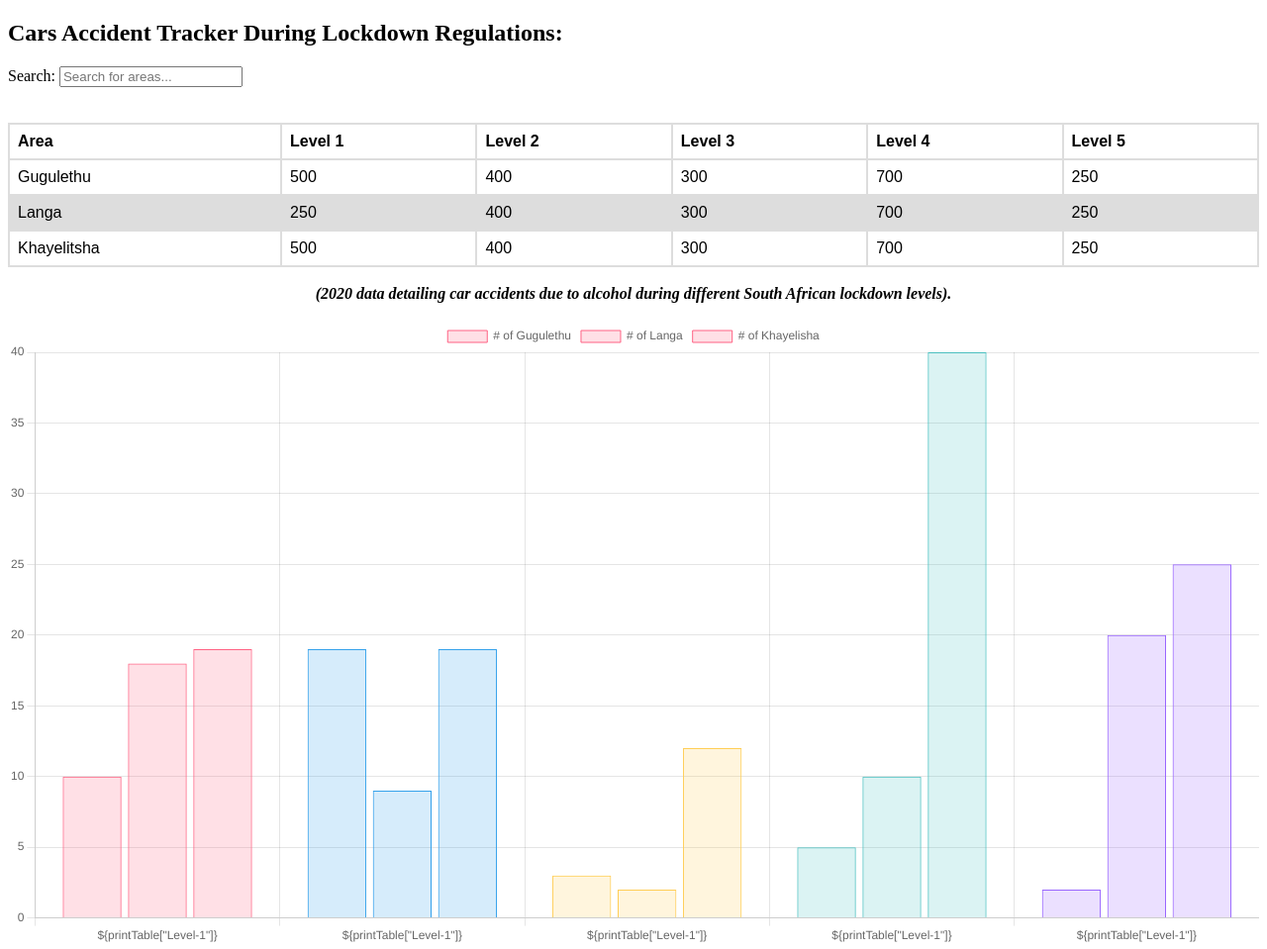
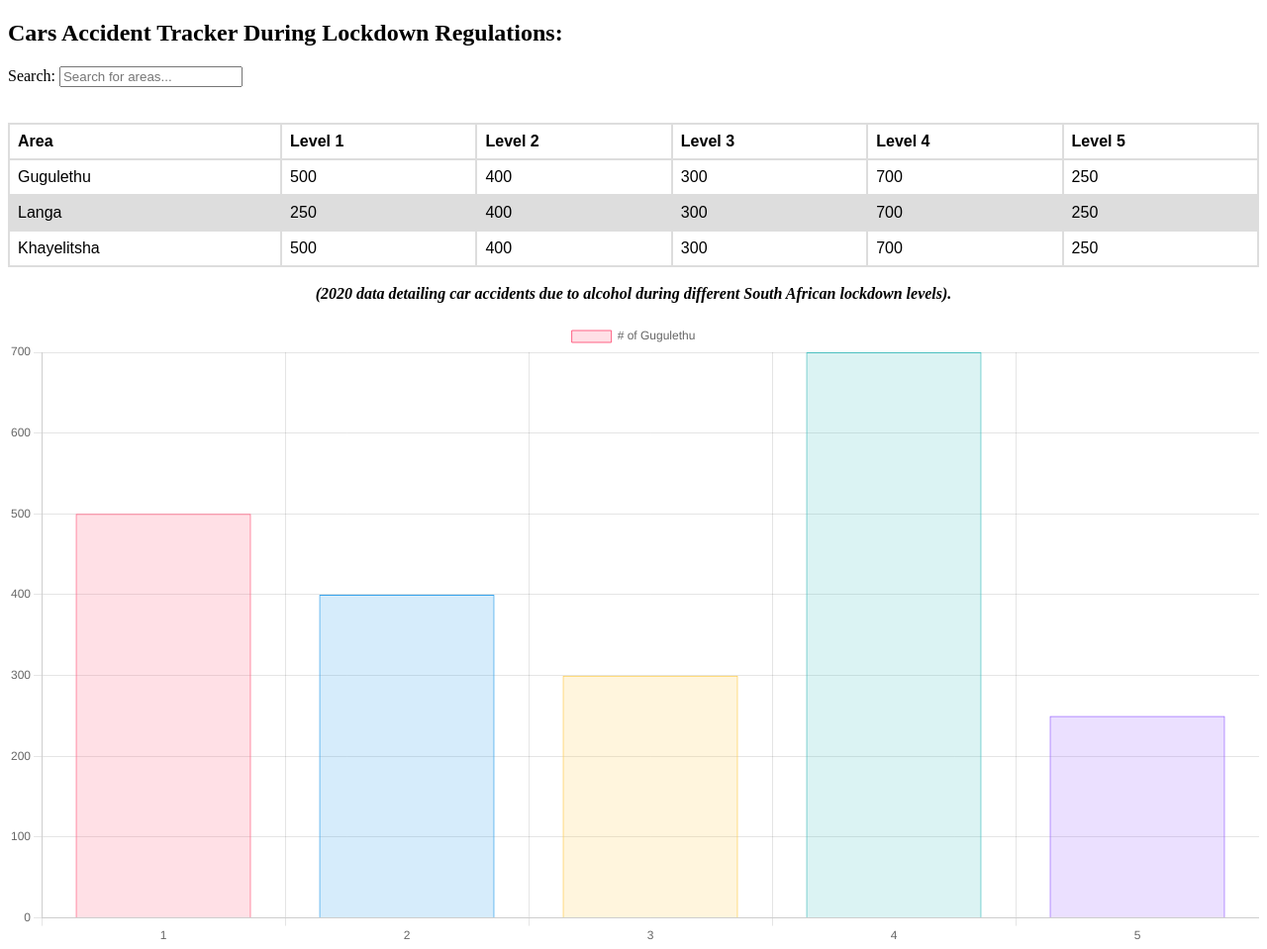
Before and after one commit to OwethuSotomela/the-Dynamics, a plain HTML site: page main.html in a window 1280 px wide. Shown: the whole page at 99% size. Drawn offline with nearby package versions, Linux system fonts and the light colour scheme.

Commit message:
search box

```diff
--- a/css/style.css
+++ b/css/style.css
@@ -1,5 +1,5 @@
 body {
-    background: url(https://static5.depositphotos.com/1010683/409/i/600/depositphotos_4094073-stock-photo-financial-chart.jpg) no-repeat center/cover;
+    background: url(https://www.microsoft.com/en-us/research/uploads/prod/2012/12/Theme-ltblue_MLStats_header_12_2019_1920x720.png) no-repeat center/cover;
 
 }
 
--- a/js/area-list.js
+++ b/js/area-list.js
@@ -28,17 +28,47 @@ var areaList = [ {
   }
   ];
 
-  // var gugx = ["500","400","300","700","250",];
-  function list() {
-    return areaList;
+
+
+
+  function list(){
+      return areaList;
   }
-  // function gugxList() {
-  //   return gugx;
-  // }
+
+  var eachList = [ {
+    Area: "Gugulethu",
+    Level1: "500",
+    Level2: "400",
+    Level3: "300",
+    Level4: "700",
+    Level5: "250",
+
+  },
+  {
+    Area: "Langa",
+    Level1: "250",
+    Level2: "400",
+    Level3: "300",
+    Level4: "700",
+    Level5: "250",
+  },
+
+  {
+    Area: "Khayelitsha",
+    Level1: "500",
+    Level2: "400",
+    Level3: "300",
+    Level4: "700",
+    Level5: "250",
+
+  }
+  ];
+  function byarea(){
+    return eachList;
+}
 
   return{
       list,
-      // gugxList,
+      byarea,
   }
-
 }
--- a/js/car-accidents.js
+++ b/js/car-accidents.js
@@ -2,6 +2,7 @@ const tableElement = document.querySelector(".table");
 const areaCount = document.querySelector(".car-accidentCount");
 const searchBoxElement = document.querySelector(".searchBox");
 const bodyElement = document.querySelector(".tableBody");
+
 
 var mainList = theList();
 
@@ -20,6 +21,58 @@ areaList.forEach(function (printTable) {
 `
 })
 
+
+// The filted list for gugulethu to get its values into its graph
+
+var all = mainList.byarea();
+
+var gug = all.filter(function (el) {
+    return el.Area === "Gugulethu"
+})
+
+var arr1 = [];
+for (let [key, value] of Object.entries(gug[0])) {
+    // console.log(value);
+    if (value != "Gugulethu") {
+        arr1.push(value)
+    }
+
+}
+
+
+// The filted list for langa to get its values into its graph
+
+var langa = all.filter(function (el) {
+    return el.Area === "Langa"
+})
+
+var arr2 = [];
+for (let [key, value] of Object.entries(langa[0])) {
+    // console.log(value);
+    if (value != "Langa") {
+        arr2.push(value)
+    }
+
+}
+
+
+// The filted list for khayelisha to get its values into its graph
+var khaltsha = all.filter(function (el) {
+    return el.Area === "Khayelitsha"
+})
+
+var arr3 = [];
+for (let [key, value] of Object.entries(khaltsha[0])) {
+    // console.log(value);
+    if (value != "Khayelitsha") {
+        arr3.push(value)
+    }
+
+}
+
+
+
+// The filted list for search input by area
 function myFunction() {
 
     var input, filter, table, tr, td, i, txtValue;
@@ -31,90 +84,80 @@ function myFunction() {
 
     for (i = 0; i < tr.length; i++) {
         td = tr[i].getElementsByTagName("td")[0];
-        if (td) {`      `
+        if (td) {
+            `      `
             txtValue = td.textContent || td.innerText;
             if (txtValue.toUpperCase().indexOf(filter) > -1) {
                 tr[i].style.display = "";
-            }else{
+            } else {
                 tr[i].style.display = "none";
             }
         }
     }
 }
+searchBoxElement.addEventListener('onkeyup', myFunction);
 
 
-
-
-
-areaList.forEach(function (printTable) {
-
-
-   console.log(printTable.Level-1)
-    // ${printTable["Level-2"]}
-    // ${printTable["Level-3"]}
-    // ${printTable["Level-4"]}
-    // ${printTable["Level-5"]}
-
-})
-
-
-
-
-
-// var gugList = mainList.gugxList();
-// gugList.forEach(function (printTable) {
-
-// var arr = [];
-
-
-
-
-// let gugxData = gugList.push(printTable);
-
-//   console.log(gugxData);
-
-
-
-
-
-// });
-
-
-
-// google.charts.load('current',{packages:['corechart']});
-// google.charts.setOnLoadCallback(drawChart);
-
-// function drawChart() {
-//     // Set Data
-//     var data = google.visualization.arrayToDataTable([
-//     //   ['Price', 'Size'],
-//       ['Area', 'Level'],
-
-//       [50,7],[60,8],[70,8],[80,9],[90,9],[100,9],
-//       [110,10],[120,11],[130,14],[140,14],[150,15]
-//       ]);
-//     // // Set Options
-//     var options = {
-//       title: 'Cape Town Areas VS Car Accident Rates During Lockdown Regulations',
-//       hAxis: {title: 'Lockdown Levels'},
-//       vAxis: {title: 'Car Accident Rates'},
-//       legend: 'none'
-//     };
-    // Draw Chart
-    // var chart = new google.visualization.LineChart(document.getElementById('myChart'));
-    // chart.draw(data, options);
-    // }
+// gugulethu graph
 
 var ctx = document.getElementById('myChart').getContext('2d');
 var myChart = new Chart(ctx, {
     type: 'bar',
     data: {
 
-        labels: ['${printTable["Level-1"]}', '${printTable["Level-1"]}', '${printTable["Level-1"]}', '${printTable["Level-1"]}', '${printTable["Level-1"]}'],
+        labels: ['1', '2', '3', '4', '5'],
 
         datasets: [{
             label: '# of Gugulethu',
-            data: [10, 19, 3, 5, 2,],
+            data: arr1,
+            backgroundColor: [
+                'rgba(255, 99, 132, 0.2)',
+                'rgba(54, 162, 235, 0.2)',
+                'rgba(255, 206, 86, 0.2)',
+                'rgba(75, 192, 192, 0.2)',
+                'rgba(153, 102, 255, 0.2)',
+
+            ],
+            borderColor: [
+                'rgba(255, 99, 132, 1)',
+                'rgba(54, 162, 235, 1)',
+                'rgba(255, 206, 86, 1)',
+                'rgba(75, 192, 192, 1)',
+                'rgba(153, 102, 255, 1)',
+
+            ],
+            borderWidth: 1
+        },
+        ],
+
+    },
+    options: {
+        scales: {
+            y: {
+                beginAtZero: true
+            }
+        }
+    }
+});
+
+
+
+
+// graph for Langa
+
+var ctx = document.getElementById('myChart').getContext('2d');
+var myChart = new Chart(ctx, {
+    type: 'bar',
+    data: {
+
+
+        labels: ['1', '2', '3', '4', '5'],
+
+        datasets: [
+
+            {
+                label: '# of Langa',
+                data: arr2,
                 backgroundColor: [
                     'rgba(255, 99, 132, 0.2)',
                     'rgba(54, 162, 235, 0.2)',
@@ -134,31 +177,32 @@ var myChart = new Chart(ctx, {
                 borderWidth: 1
             },
 
-        {
-            label: '# of Langa',
-            data: [18, 9, 2, 10, 20,],
-            backgroundColor: [
-                'rgba(255, 99, 132, 0.2)',
-                'rgba(54, 162, 235, 0.2)',
-                'rgba(255, 206, 86, 0.2)',
-                'rgba(75, 192, 192, 0.2)',
-                'rgba(153, 102, 255, 0.2)',
+        ],
 
-            ],
-            borderColor: [
-                'rgba(255, 99, 132, 1)',
-                'rgba(54, 162, 235, 1)',
-                'rgba(255, 206, 86, 1)',
-                'rgba(75, 192, 192, 1)',
-                'rgba(153, 102, 255, 1)',
+    },
+    options: {
+        scales: {
+            y: {
+                beginAtZero: true
+            }
+        }
+    }
+});
 
-            ],
-            borderWidth: 1
-        },
 
+//khayelisha graph
+
+var ctx = document.getElementById('myChart').getContext('2d');
+var myChart = new Chart(ctx, {
+    type: 'bar',
+    data: {
+
+        labels: ['1', '2', '3', '4', '5'],
+
+        datasets: [
                 {
                     label: '# of Khayelisha',
-            data: [19, 19, 12,40, 25,],
+                    data: arr3,
                     backgroundColor: [
                         'rgba(255, 99, 132, 0.2)',
                         'rgba(54, 162, 235, 0.2)',
@@ -188,6 +232,3 @@ var myChart = new Chart(ctx, {
         }
     }
 });
-
-
-searchBoxElement.addEventListener('onkeyup', myFunction);
```
Also changed, not shown: index.html (+2 -0 lines), js/factory.widget.js (deleted, +0 -19 lines), main.html (+4 -0 lines), img-logo/Stats-SA-logo.jpg (added). Lines whose indentation alone changed are shown as unchanged.
